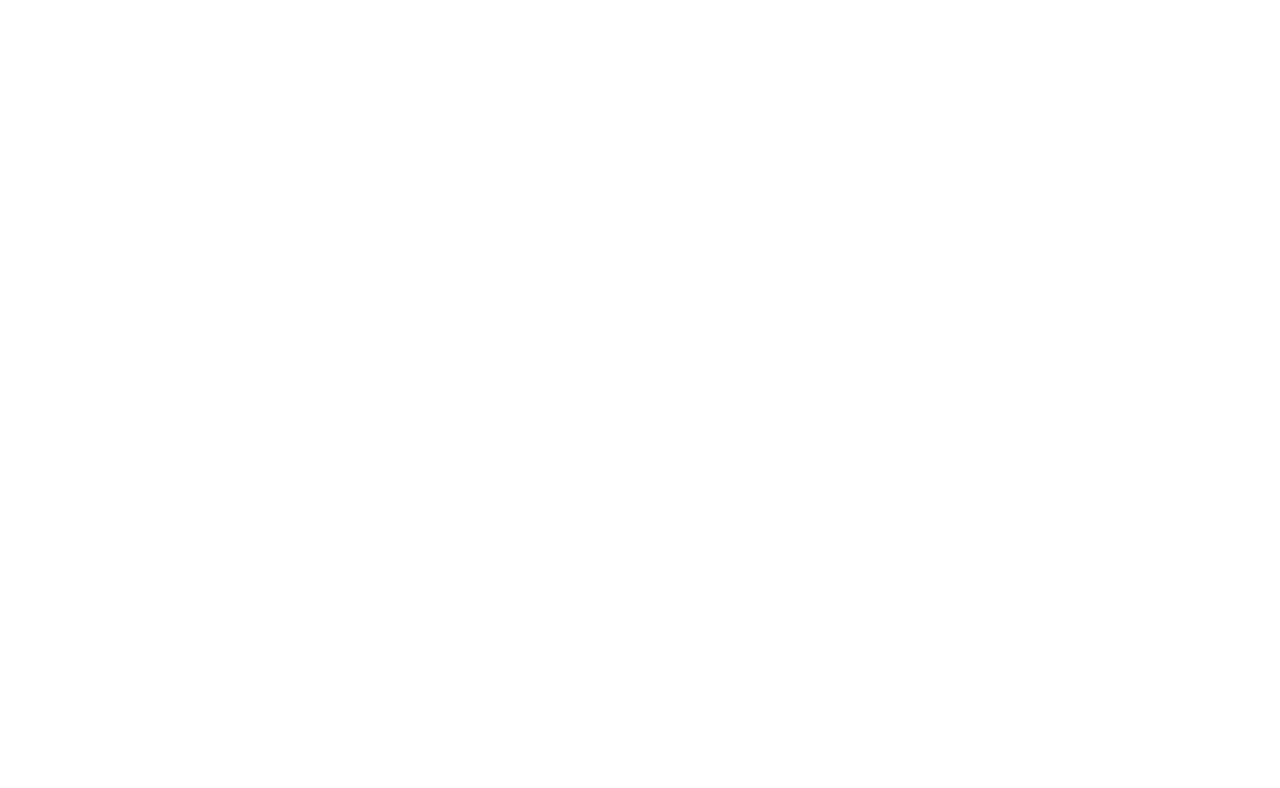
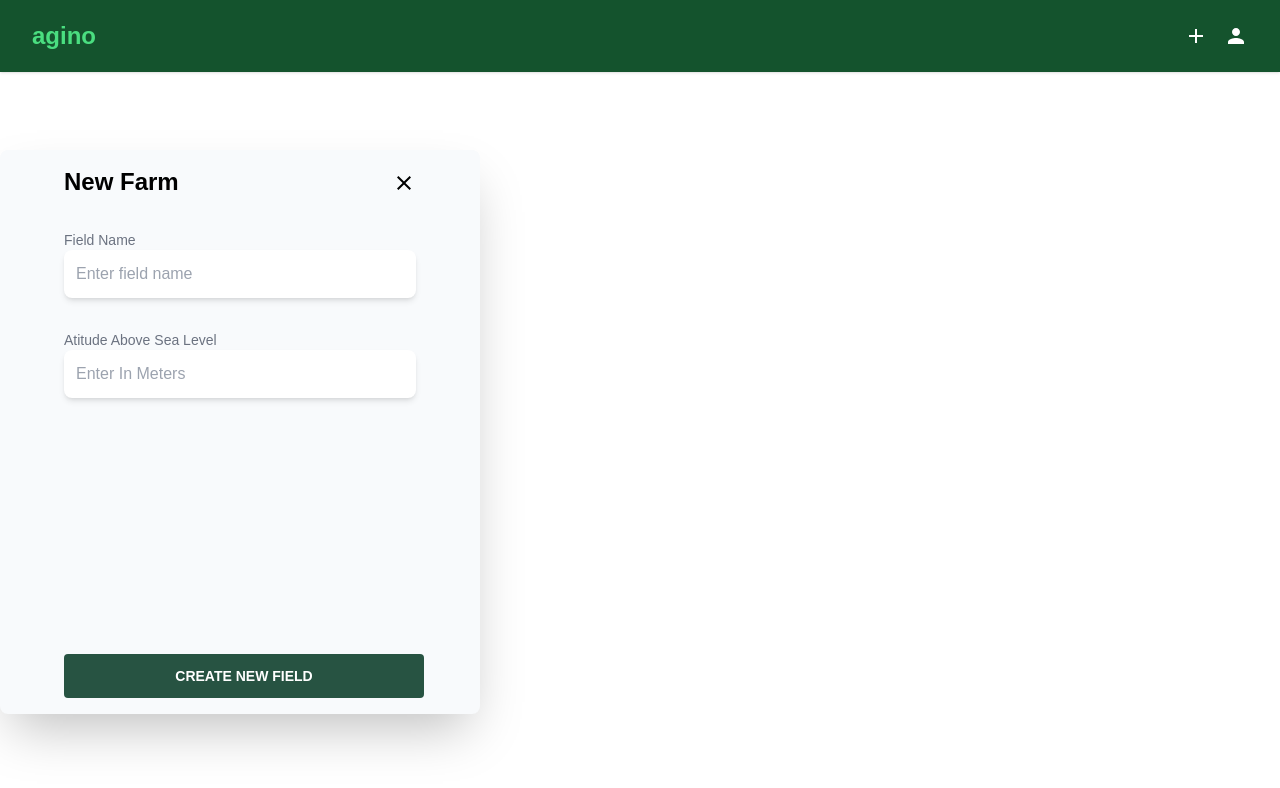
Before and after one commit to kidussintayehu/Farm-Advisor-Web, a React (Create React App) app: page /newfield in a window 1280 px wide. Before the commit this address had no page. Shown: the top 788 px of the page. Built offline with nearby package versions, Linux system fonts and the light colour scheme.

Commit message:
desktop-7 added

```diff
--- a/src/App.js
+++ b/src/App.js
@@ -9,6 +9,7 @@
 import Welcome from './Pages/Welcome/Welcome';
 import Addfield from './Pages/Addfield/Addfield';
 import Profile from './Pages/Profile/Profile';
+import Newfield from './Pages/Newfield/Newfield';
 
 
 function App () {
@@ -20,7 +21,7 @@
        <Route path = "/welcome" element= { <Welcome />} />
        <Route path = "/addfield" element= { <Addfield />} />
        <Route path = "/myprofile" element= { <Profile />} />
-
+       <Route path = "/newfield" element= { <Newfield />} />
       </Routes>
     </BrowserRouter>
   )
--- a/src/Pages/Addfield/Addfield.jsx
+++ b/src/Pages/Addfield/Addfield.jsx
@@ -1,16 +1,26 @@
+import {useState} from 'react';
 import Navbar from '../../Components/Navbar/Navbar';
 import land from '../../Assets/Images/land.jpg';
 import ethiopianfarm from '../../Assets/Images/ethiopianfarm.jpg';
 import ExpandMoreOutlinedIcon from '@mui/icons-material/ExpandMoreOutlined';
 import MoreVertOutlinedIcon from '@mui/icons-material/MoreVertOutlined'
+import ClearIcon from '@mui/icons-material/Clear';
 
 
 const Firstfield = () => {
+  const [showModal,setShowModal] = useState(false)
+  const [field,setField] = useState("")
+  const [altitude,setAltitude] = useState("")
+
+  const handleClick = () => {
+    console.log("Hello")
+  }
+
   return (
     <div>
       <Navbar/>
       <div class = "md:container md:mx-auto bg-slate-50 h-screen pt-9">
-        <div className='justify-between md:items-center md:flex mb-8 '>
+        <div className='justify-between md:items-center md:flex  '>
           <div class='flex items-center space-x-4'>
             <img
               class='w-10 h-10 rounded-full'
@@ -33,11 +43,51 @@
           <p class = "text-right md:text-center pt-2 pb-9 w-80">Lorem ipsum dolor sit amet, consectetur adipiscing elit,
              sed do eiusmod tempor.
               </p>
-          <button class = "bg-[#275342] hover:bg-[#14532d] w-80 text-white font-bold py-2 px-12 rounded">
+          <button class = "bg-[#275342] hover:bg-[#14532d] w-80 text-white font-bold py-2 px-12 rounded"
+               onClick = {() => setShowModal(current => !current)} >
                 ADD MY FIRST FIELD
           </button>
-       </div>
-       </div>
+
+          {showModal && (
+            <div class = "absolute justify-center items-center pt-[1.5rem]">
+            <div class = 'container md:w-[30rem]  rounded-lg shadow-2xl  bg-white '>
+                <div class = 'flex md:justify-between pt-4'>
+                  <h2 class = "text-2xl font-bold">New Farm</h2>
+                  <button onClick = {() => setShowModal(current => !current)}>
+                    <ClearIcon />
+                  </button>
+                </div>
+                <div class = "flex flex-col pt-8">
+                     <div>
+                       <p class = "text-sm text-gray-500">Farm</p>
+                       <select class = "w-full p-3 pr-4 mb-6 text-gray-500 bg-white border rounded-md shadow-md outline-none"
+                          label = "Select Farm">
+                          <option>Farm1</option>
+                          <option>Farm2</option>
+                          <option>Farm3</option>
+                          <option>Farm 4</option>
+                       </select>
+                    </div>
+                    <div>
+                       <p class = "text-sm text-gray-500">Field Name</p>
+                       <input class = " p-3 rounded-lg bg-white shadow-md  md:w-full outline-none" type = "text" placeholder = "Enter field name"
+                       value = {field} onChange = {(e) => setField(e.target.value)}/>
+                    </div>
+                    <div>
+                       <p class = "text-sm text-gray-500 mt-8 ">Atitude Above Sea Level</p>
+                       <input class = " p-3 rounded-lg bg-white shadow-md  md:w-full outline-none" type = "text" placeholder = "Enter In Meters"
+                       value = {altitude} onChange = {(e) => setAltitude(e.target.value)}/>
+                    </div>
+                   <button class = "bg-[#275342] hover:bg-[#14532d] w-[22.5rem] text-white text-sm font-bold py-3 px-12 mt-[10rem] mb-4 rounded outline-none"
+                   onClick = {handleClick}>
+                       CREATE NEW FIELD
+                   </button>
+               </div>
+              </div>
+         </div>
+         )}
+        </div>
+      </div>
   </div>
   )
 }
--- /dev/null
+++ b/src/Pages/Newfield/Newfield.jsx
@@ -0,0 +1,41 @@
+import NavBar from '../../Components/Navbar/Navbar';
+import Navbar3 from '../../Components/Navbar/Navbar3';
+import ArrowForwardIosIcon from '@mui/icons-material/ArrowForwardIos';
+import ClearIcon from '@mui/icons-material/Clear';
+import data from '../MOCK_DATA.json'
+import SearchOutlinedIcon from '@mui/icons-material/SearchOutlined';
+
+const Newfield = () => {
+  return (
+    <div>
+      <NavBar/>
+      <div class = " absolute justify-center items-center pt-[4.9rem]">
+            <div class = 'container md:w-[30rem]  rounded-lg shadow-2xl  bg-slate-50 '>
+                <div class = 'flex md:justify-between pt-4'>
+                  <h2 class = "text-2xl font-bold">New Farm</h2>
+                  <button><ClearIcon />
+                  </button>
+                </div>
+                <div class = "flex flex-col pt-8">
+                    <div>
+                       <p class = "text-sm text-gray-500">Field Name</p>
+                       <input class = " p-3 rounded-lg bg-white shadow-md  md:w-full" type = "text" placeholder = "Enter field name"/>
+                    </div>
+                    <div>
+                       <p class = "text-sm text-gray-500 mt-8 ">Atitude Above Sea Level</p>
+                       <input class = " p-3 rounded-lg bg-white shadow-md  md:w-full " type = "text" placeholder = "Enter In Meters"/>
+                    </div>
+                   <button class = "bg-[#275342] hover:bg-[#14532d] w-[22.5rem] text-white text-sm font-bold py-3 px-12 mt-[16rem] mb-4 rounded">
+                       CREATE NEW FIELD
+                   </button>
+
+
+               </div>
+              </div>
+        </div>
+     </div>
+
+  )
+}
+
+export default Newfield
```
